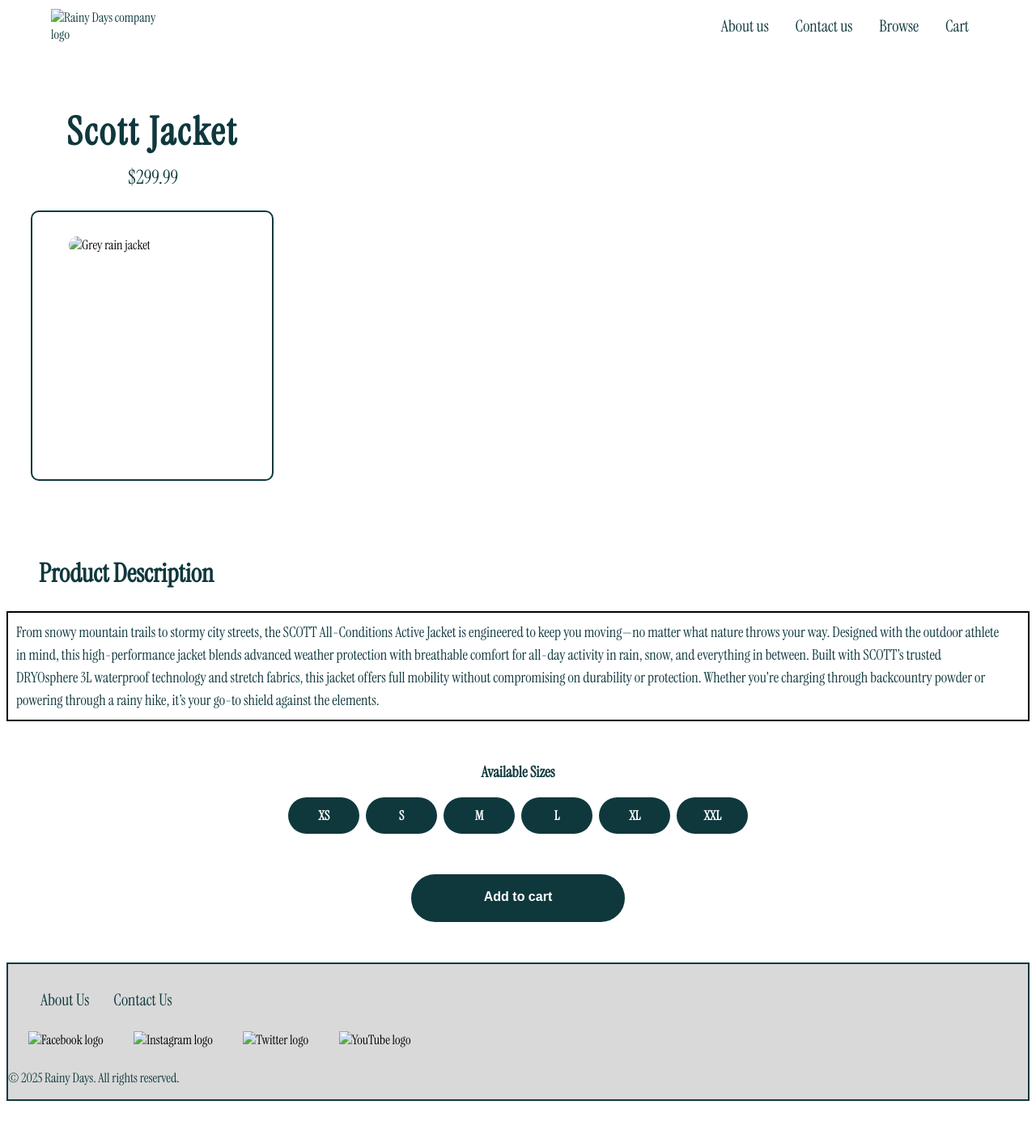
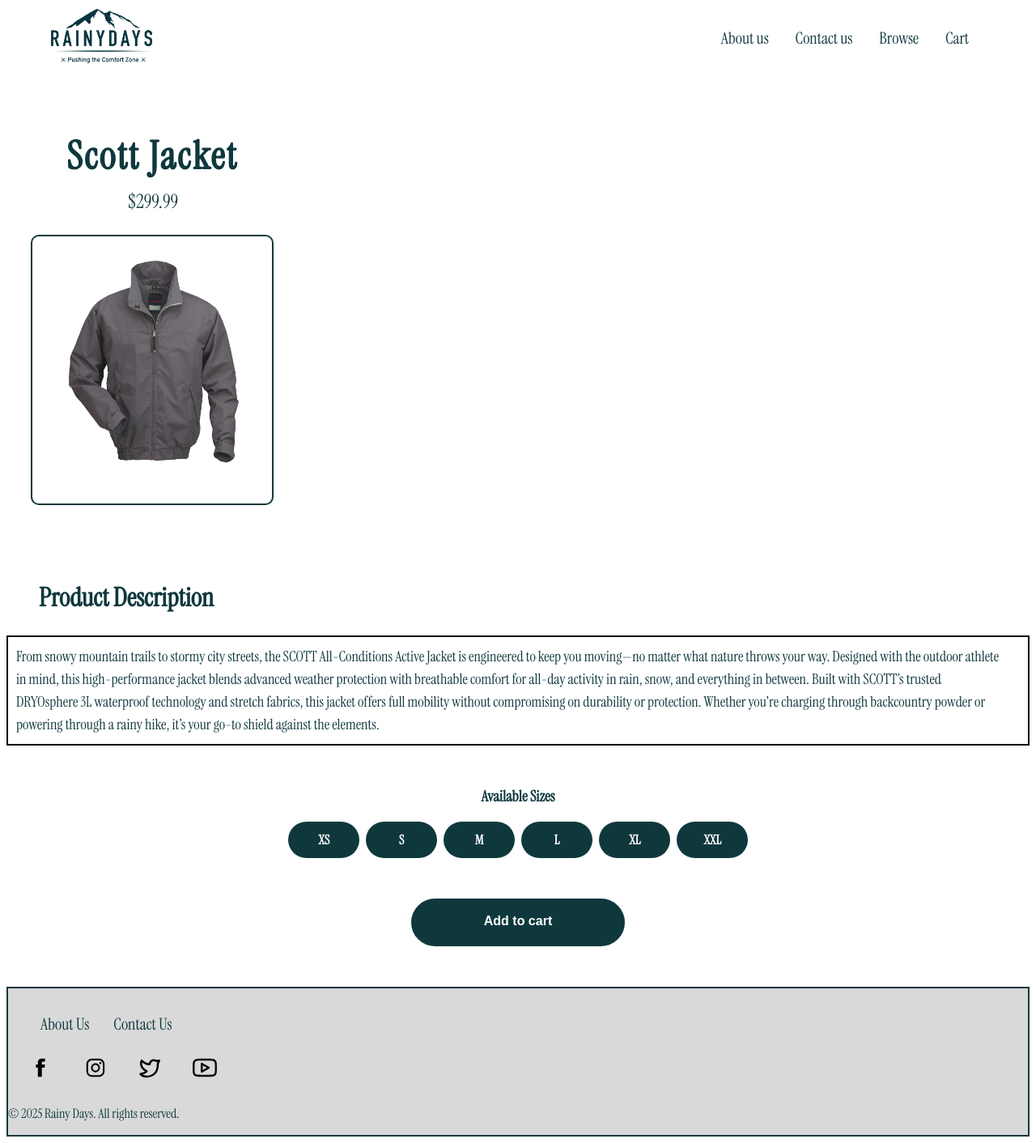
Before and after one commit to FabianAugustSkjellestad/HTML-CSS-Fabian-Skjellestad, a plain HTML site: page description.html in a window 1280 px wide. Shown: the part 27-1439 px from the top of the page at 81% size. Before the commit the page ends 1395 px from the top, so only its background shows below. Drawn offline with Linux system fonts and the light colour scheme; the site is published under a folder, as on GitHub Pages, so addresses that start at the root find nothing.

Commit message:
Update image paths to relative URLs in description.html

```diff
--- a/description.html
+++ b/description.html
@@ -16,7 +16,7 @@
           <div class="navbar">
             <div class="logo">
               <a href="index.html">
-                <img src="/Rainy days logo and photos/RainyDays_Logo.png" alt="Rainy Days company logo" width="125px" />
+                <img src="./Rainy days logo and photos/RainyDays_Logo.png" alt="Rainy Days company logo" width="125px" />
               </a>
             </div>
             <input type="checkbox" id="menu-checkbox" class="menu-checkbox"/>
@@ -49,7 +49,7 @@
                 <section class="d-page-content">
                     <div class="d-page-img">
                         <div class="color-bg">
-                        <img class="scott-img" src="/Rainy days logo and photos/RainyDays_Jacket5.jpg" alt="Grey rain jacket" class="description-jacket-image">
+                        <img class="scott-img" src="./Rainy days logo and photos/RainyDays_Jacket5.jpg" alt="Grey rain jacket" class="description-jacket-image">
                         </div>
                     </div>
                 </section>
@@ -108,10 +108,10 @@
                 <li><a href="contact.html">Contact Us</a></li>
                 </ul>
         </nav>
-        <img src="/SVG CA/facebook-logo-meta-2-svgrepo-com.svg" alt="Facebook logo" class="social-media-icon">
-        <img src="/SVG CA/instagram-logo-facebook-2-svgrepo-com.svg" alt="Instagram logo" class="social-media-icon">
-        <img src="/SVG CA/twitter-svgrepo-com.svg" alt="Twitter logo" class="social-media-icon">
-        <img src="/SVG CA/youtube-svgrepo-com.svg" alt="YouTube logo" class="social-media-icon">
+        <img src="./SVG CA/facebook-logo-meta-2-svgrepo-com.svg" alt="Facebook logo" class="social-media-icon">
+        <img src="./SVG CA/instagram-logo-facebook-2-svgrepo-com.svg" alt="Instagram logo" class="social-media-icon">
+        <img src="./SVG CA/twitter-svgrepo-com.svg" alt="Twitter logo" class="social-media-icon">
+        <img src="./SVG CA/youtube-svgrepo-com.svg" alt="YouTube logo" class="social-media-icon">
          <p>&copy; 2025 Rainy Days. All rights reserved.</p>
         </footer>
 </body>
```
